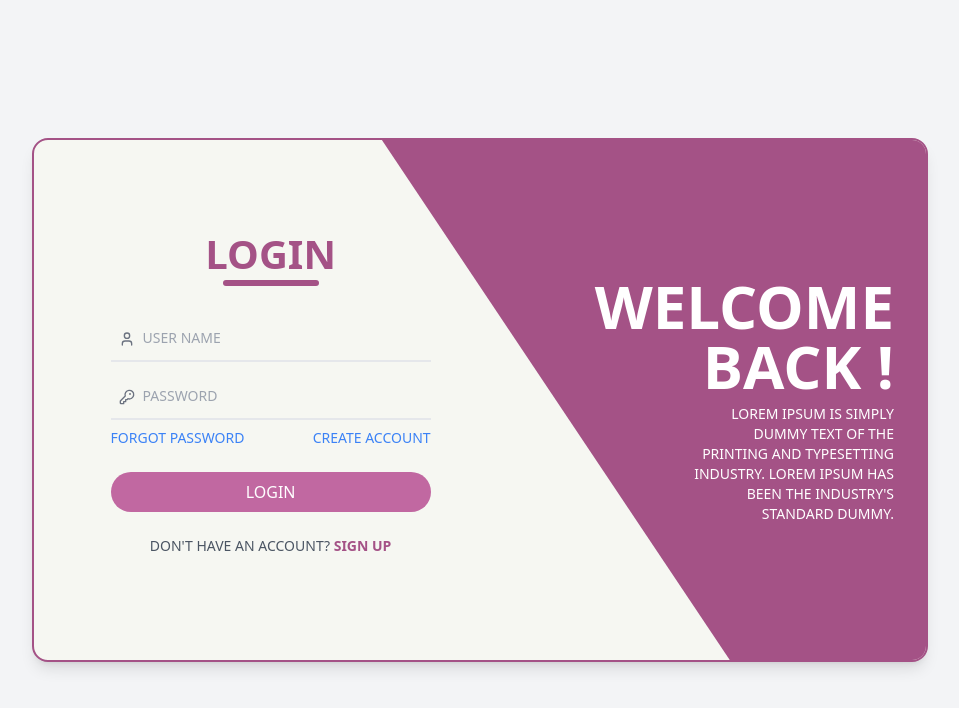
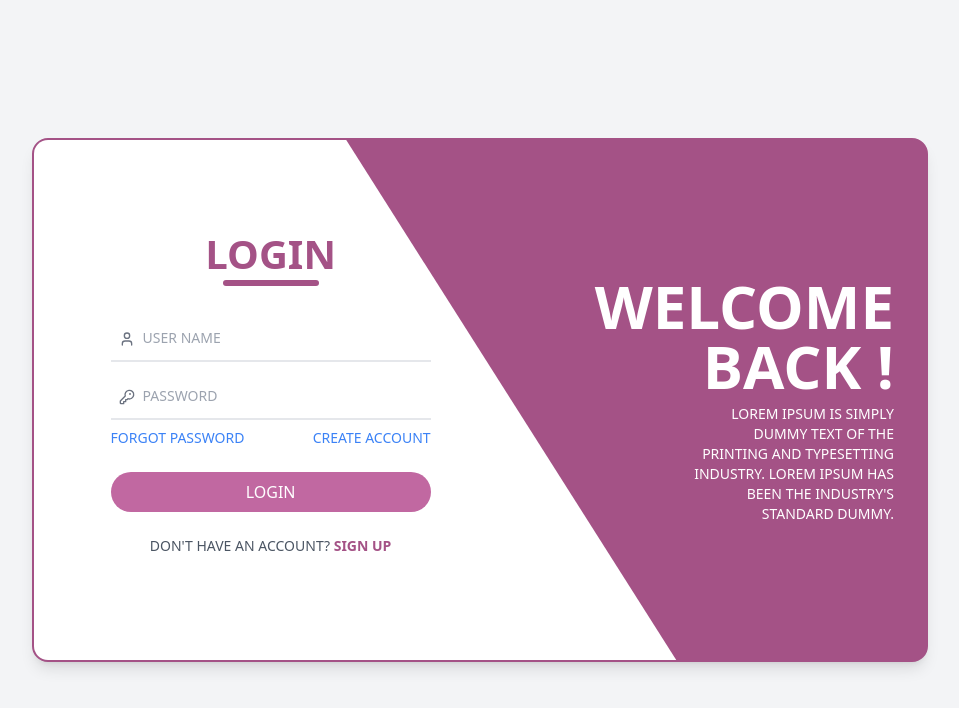
Before and after one commit to Anuj-Befog/ModeWelt, a Next.js app: page /login in a window 1280 px wide. Shown: the top 708 px of the page, without its empty margins (160-1119 px from the left). Built offline with nearby package versions, Linux system fonts and the light colour scheme.

Commit message:
Login Animaton Added

```diff
--- a/package.json
+++ b/package.json
@@ -10,6 +10,7 @@
   },
   "dependencies": {
     "bcryptjs": "^2.4.3",
+    "framer-motion": "^11.11.8",
     "jsonwebtoken": "^9.0.2",
     "mongoose": "^8.7.0",
     "next": "14.2.14",
--- a/src/app/globals.css
+++ b/src/app/globals.css
@@ -40,7 +40,7 @@
 
 /* Login */
 .clip-login-triangle {
-    clip-path: polygon(39% 0, 100% 0, 100% 100%, 78% 100%);
+    clip-path: polygon(28% 0, 100% 0, 100% 100%, 65% 100%);
 }
 
 /* Signup */
--- a/src/app/login/page.js
+++ b/src/app/login/page.js
@@ -1,12 +1,37 @@
-import React from 'react';
+"use client"
+
+import React, { useEffect, useState } from 'react';
+import { AnimatePresence, motion } from 'framer-motion';
 
 const Login = () => {
+    // const [removeBackground, setBackground] = useState(false);
+
+    // useEffect(() => {
+    //     setTimeout(() => {
+    //         setBackground(true);
+    //     }, 1000);
+    // })
     return (
         <div className="flex justify-center items-center h-screen bg-gray-100 relative overflow-hidden">
-            <div className="relative z-10 h-[524px] w-[957px] border-primary border-2 flex bg-background shadow-lg rounded-2xl overflow-hidden max-w-4xl">
-                <div className="absolute bg-primary z-0 clip-login-triangle w-full h-full"></div>
+            {/* Animation Background */}
+            <AnimatePresence>
+                <motion.div
+                    animate={{ backgroundColor: '#A45286' }}
+                    transition={{ duration: 1 }}
+                    className="relative z-10 h-[524px] w-[957px] border-primary border-2 flex bg-background shadow-lg rounded-2xl overflow-hidden max-w-4xl">
+                    <motion.div
+                        initial={{ x: '100%', opacity: 0, rotate: 180 }}
+                        animate={{ x: '0%', opacity: 1, backgroundColor: '#fff' }}
+                        transition={{ duration: 0.05, delay: 0.5 }}
+                        className="absolute bg-primary z-0 clip-login-triangle w-full h-full">
+                    </motion.div>
+
                     {/* Left section (form) */}
-                <div className="w-[60%] p-8 relative top-[10%] left-[5%]">
+                    <motion.div
+                        initial={{ x: '-100%', opacity: 0 }}
+                        animate={{ x: 0, opacity: 1 }}
+                        transition={{ duration: 0.5, delay: 1}}
+                        className="w-[60%] p-8 relative top-[10%] left-[5%]">
                         <div className="relative">
                             <h2 className="text-center text-[2.5rem] font-[800] text-primary mb-8">LOGIN</h2>
                             {/* Login heading underline */}
@@ -57,10 +82,14 @@ const Login = () => {
                                 </a>
                             </div>
                         </form>
-                </div>
+                    </motion.div>
 
                     {/* Right section (welcome text) */}
-                <div className="text-black z-10 flex items-center justify-end p-8">
+                    <motion.div
+                        initial={{ x: '100%', opacity: 0 }}
+                        animate={{ x: 0, opacity: 1 }}
+                        transition={{ duration: 0.5, delay: 1 }}
+                        className="text-black z-10 flex items-center justify-end p-8">
                         <div className="text-white flex flex-col items-end uppercase text-end">
                             <h2 className="text-6xl w-min ml-[-1.5rem] font-bold mb-2">WELCOME BACK !</h2>
                             <p className="text-sm w-[47%] text-end">
@@ -68,8 +97,9 @@ const Login = () => {
                                 industry&apos;s standard dummy.
                             </p>
                         </div>
-                </div>
-            </div>
+                    </motion.div>
+                </motion.div>
+            </AnimatePresence>
         </div>
     );
 };
```
Also changed, not shown: 1 other file (tests, documents, lock files or other folders). Lines whose indentation alone changed are shown as unchanged.
